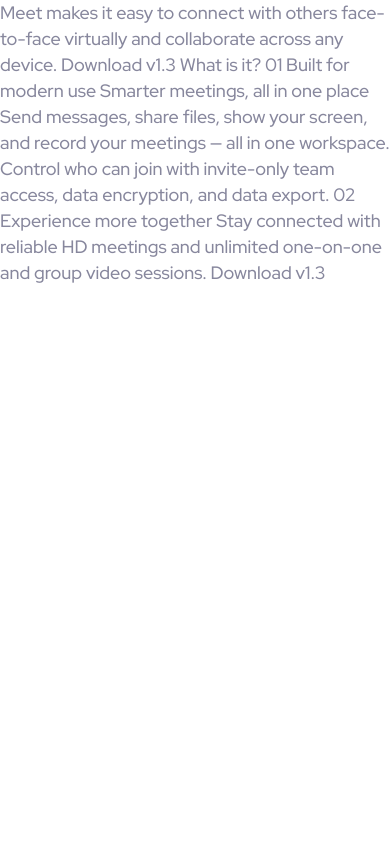
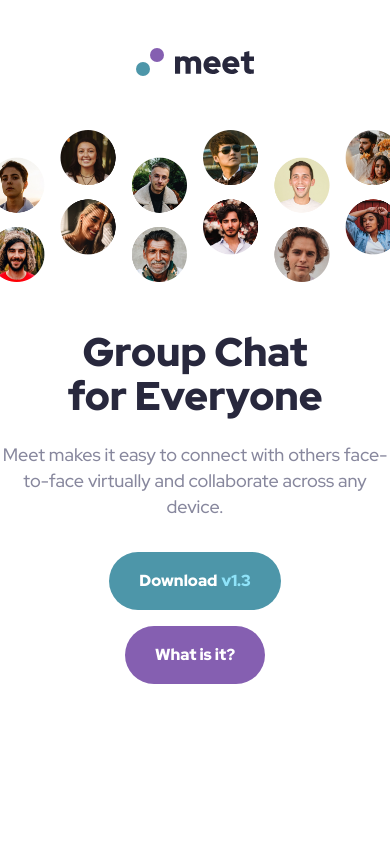
Before and after one commit to DavidMaillard/meet-landing-page, a website: page index.html in a window 390 px wide. Shown: the top 844 px of the page. Drawn offline with Linux system fonts and the light colour scheme.

Commit message:
:lipstick: hero banner responsive

```diff
--- a/index.html
+++ b/index.html
@@ -11,10 +11,27 @@
   <title>Frontend Mentor | Meet landing page</title>
 </head>
 <body>
-  Meet makes it easy to connect with others face-to-face virtually and collaborate across any device.
 
-  Download v1.3
-  What is it?
+<header class="header">
+  <img src="assets/logo.svg" alt="Meet Logo" class="header-logo">
+</header>
+
+<div class="hero-banner">
+  <div class="hero-content">
+    <h1 class="hero-heading">Group Chat<br>for Everyone</h1>
+    <p class="hero-text">Meet makes it easy to connect with others face-to-face virtually and collaborate across any device.</p>
+    <div class="hero-buttons">
+      <a href="#" class="button">Download<span>v1.3</span></a>
+      <a href="#" class="button secondary">What is it?</a>
+    </div>
+  </div>
+</div>
+
+<br>
+<br>
+<br>
+<br>
+<br>
 
   01
   Built for modern use
--- a/src/scss/base.scss
+++ b/src/scss/base.scss
@@ -10,4 +10,104 @@
   margin: 0;
   font-family: $fontRedHat;
   @extend .readingText;
+
+  .header {
+    width: 100%;
+    display: flex;
+    justify-content: center;
+    padding: 80px 20px 61px;
+
+    @media (max-width: $tabletBreakpoint) {
+      padding: 48px 20px 64px;
+    }
+
+    @media (max-width: $mobileBreakpoint) {
+      padding: 48px 20px 54px;
+    }
+
+    .header-logo {
+      height: 28px;
+    }
+  }
+
+  .hero-banner {
+    width: 100%;
+    display: flex;
+    justify-content: center;
+    margin-bottom: 117px;
+    background-image: url('../assets/desktop/image-hero-left.png'), url('../assets/desktop/image-hero-right.png');
+    background-position: top right calc((100vw - 700px) / 2 + 700px), bottom left calc((100vw - 700px) / 2 + 700px);
+    background-size: auto 303px;
+    background-repeat: no-repeat;
+
+    @media (max-width: $tabletBreakpoint) {
+      margin-bottom: 80px;
+      background-image: url('../assets/tablet/image-hero.png');
+      background-position: top center;
+      background-size: auto calc(min(39vw, 303px));
+    }
+
+    @media (max-width: $mobileBreakpoint) {
+      margin-bottom: 64px;
+    }
+
+    .hero-content {
+      width: 100%;
+      max-width: 540px;
+      display: flex;
+      flex-direction: column;
+      align-items: center;
+
+      @media (max-width: $tabletBreakpoint) {
+        margin-top: calc(min(calc(39vw + 72px), calc(303px + 72px)));
+      }
+
+      @media (max-width: $mobileBreakpoint) {
+        margin-top: calc(min(calc(39vw + 48px), calc(303px + 48px)));
+      }
+
+      .hero-heading {
+        text-align: center;
+        margin: 47px 0 34px;
+
+        @media (max-width: $tabletBreakpoint) {
+          margin: 0 0 24px;
+        }
+      }
+
+      .hero-text {
+        color: $gray;
+        text-align: center;
+        margin: 0 0 32px;
+      }
+
+      .hero-buttons {
+        width: 100%;
+        display: flex;
+        align-items: center;
+        justify-content: center;
+        margin-bottom: 7px;
+
+        @media (max-width: $tabletBreakpoint) {
+          margin-bottom: 0;
+        }
+
+        @media (max-width: $mobileBreakpoint) {
+          flex-direction: column;
+        }
+
+        .button {
+          margin: 0 8px;
+
+          @media (max-width: $mobileBreakpoint) {
+            margin: 0 0 16px;
+
+            &:last-child {
+              margin-bottom: 0;
+            }
+          }
+        }
+      }
+    }
+  }
 }
--- a/src/scss/typography.scss
+++ b/src/scss/typography.scss
@@ -8,6 +8,16 @@
   font-size: 64px;
   line-height: 64px;
   color: #28283D;
+
+  @media (max-width: $tabletBreakpoint) {
+    font-size: 48px;
+    line-height: 48px;
+  }
+
+  @media (max-width: $mobileBreakpoint) {
+    font-size: 40px;
+    line-height: 44px;
+  }
 }
 
 h2 {
--- a/src/scss/variables.scss
+++ b/src/scss/variables.scss
@@ -16,3 +16,7 @@
 $light: #FAFAFA;
 $gray: #87879D;
 $dark: #28283D;
+
+// Breakpoints
+$tabletBreakpoint: 1023px;
+$mobileBreakpoint: 600px;
```
Also changed, not shown: css/site.combined.min.css, 1 other file.
